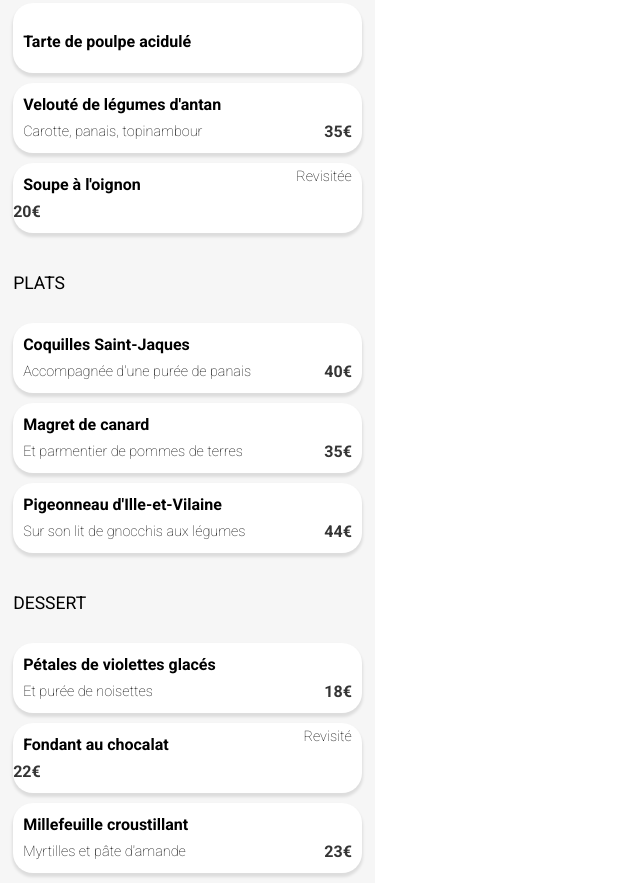
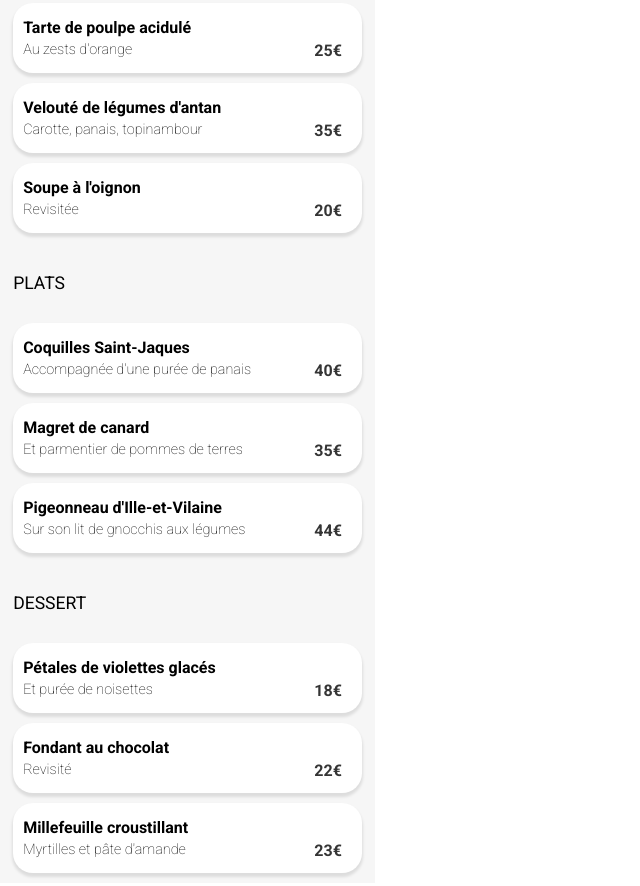
Before and after one commit to mobidikz/BednarekClement_3_15022021, a website: page menu-a-la-francaise.html in a window 1280 px wide. Shown: the part 452-1338 px from the top of the page, without its empty margins (0-640 px from the left). Drawn offline with Linux system fonts and the light colour scheme; a web font is replaced by a local one.

Commit message:
<style><animation "coche" Ok>

```diff
--- a/menu-a-la-francaise.html
+++ b/menu-a-la-francaise.html
@@ -47,43 +47,61 @@
             </h2>
             <ol>
                 <li class="anime-line--1">
+                    <div class="text-menu">
                         <h3>
                             Tarte de poulpe acidulé
                         </h3>
-                    <div class="box-select">
-                        <i class="fas fa-check-circle box-select__cercle"></i>
-                    </div>
                         <p>
                             Au zests d'orange
                         </p>
+                    </div>
                     <div class="price">
                         25€
+                    </div>
+                    <div class="box-select">
+                        <i class="fas fa-check-circle box-select__cercle"></i>
                     </div>
 
                 </li>
 
 
                 <li class="anime-line--2">
+                    <div class="text-menu">
                         <h3>
                             Velouté de légumes d'antan
                         </h3>
+
                         <p>
                             Carotte, panais, topinambour
                         </p>
+                    </div>
+
                     <div class="price">
                         35€
+                    </div>
+
+                    <div class="box-select">
+                        <i class="fas fa-check-circle box-select__cercle"></i>
                     </div>
                 </li>
 
                 <li class="anime-line--3">
+                    <div class="text-menu">
                         <h3>
                             Soupe à l'oignon
                         </h3>
+
                         <p>
                             Revisitée
                         </p>
+                    </div>
+
                     <div class="price">
                         20€
+                    </div>
+
+                    <div class="box-select">
+                        <i class="fas fa-check-circle box-select__cercle"></i>
                     </div>
                 </li>
 
@@ -96,38 +114,59 @@
             </h2>
             <ol>
                 <li class="anime-line--1">
+                    <div class="text-menu">
                         <h3>
                             Coquilles Saint-Jaques
                         </h3>
                         <p>
                             Accompagnée d'une purée de panais
                         </p>
+                    </div>
+
                     <div class="price">
                         40€
+                    </div>
+
+                    <div class="box-select">
+                        <i class="fas fa-check-circle box-select__cercle"></i>
                     </div>
                 </li>
 
                 <li class="anime-line--2">
+                    <div class="text-menu">
                         <h3>
                             Magret de canard
                         </h3>
                         <p>
                             Et parmentier de pommes de terres
                         </p>
+                    </div>
+
                     <div class="price">
                         35€
+                    </div>
+
+                    <div class="box-select">
+                        <i class="fas fa-check-circle box-select__cercle"></i>
                     </div>
                 </li>
 
                 <li class="anime-line--3">
+                    <div class="text-menu">
                         <h3>
                             Pigeonneau d'Ille-et-Vilaine
                         </h3>
                         <p>
                             Sur son lit de gnocchis aux légumes
                         </p>
+                    </div>
+
                     <div class="price">
                         44€
+                    </div>
+
+                    <div class="box-select">
+                        <i class="fas fa-check-circle box-select__cercle"></i>
                     </div>
                 </li>
 
@@ -139,38 +178,58 @@
             </h2>
             <ol>
                 <li class="anime-line--1">
+                    <div class="text-menu">
                         <h3>
                             Pétales de violettes glacés
                         </h3>
                         <p>
                             Et purée de noisettes
                         </p>
+                    </div>
                     <div class="price">
                         18€
+                    </div>
+
+                    <div class="box-select">
+                        <i class="fas fa-check-circle box-select__cercle"></i>
                     </div>
                 </li>
 
                 <li class="anime-line--2">
+                    <div class="text-menu">
                         <h3>
-                        Fondant au chocalat
+                            Fondant au chocolat
                         </h3>
                         <p>
                             Revisité
                         </p>
+                    </div>
+
                     <div class="price">
                         22€
+                    </div>
+
+                    <div class="box-select">
+                        <i class="fas fa-check-circle box-select__cercle"></i>
                     </div>
                 </li>
 
                 <li class="anime-line--3">
+                    <div class="text-menu">
                         <h3>
                             Millefeuille croustillant
                         </h3>
                         <p>
                             Myrtilles et pâte d'amande
                         </p>
+                    </div>
+
                     <div class="price">
                         23€
+                    </div>
+
+                    <div class="box-select">
+                        <i class="fas fa-check-circle box-select__cercle"></i>
                     </div>
                 </li>
         </div>
--- a/sass/Pages/_restaurant.scss
+++ b/sass/Pages/_restaurant.scss
@@ -79,7 +79,6 @@
         & li{
             background-color: white;
             display: flex;
-            flex-wrap: wrap;
             align-items: center;
             justify-content: space-between;
             width: 100%;
@@ -105,9 +104,10 @@
                 }
             }
 
+
             & h3{
                 display: block;
-                width: 70%;
+                width: 100%;
 
 
 
@@ -115,11 +115,13 @@
             & p{
                 display: block;
                 text-overflow: ellipsis;
+                white-space: nowrap;
+                overflow: hidden;
 
             }
             & .price{
-                margin-right: 10px;
-                margin-bottom: 10px;
+                margin-right: 20px;
+                margin-top: 25px;
                 font-family: 'Roboto', sans-serif;
                 font-size: 1em;
                 font-weight: 600;
@@ -127,6 +129,15 @@
             }
         }
     }
+}
+
+.text-menu{
+    display: flex;
+    flex-direction: column;
+    width: 80%;
+    overflow: hidden;
+    white-space: nowrap;
+    flex-grow: 1;
 }
 
 .anime-line{
```
Also changed, not shown: public/css/style.css, 1 other file. Lines whose indentation alone changed are shown as unchanged.
